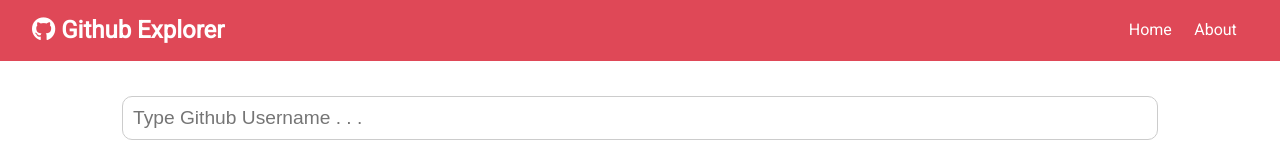
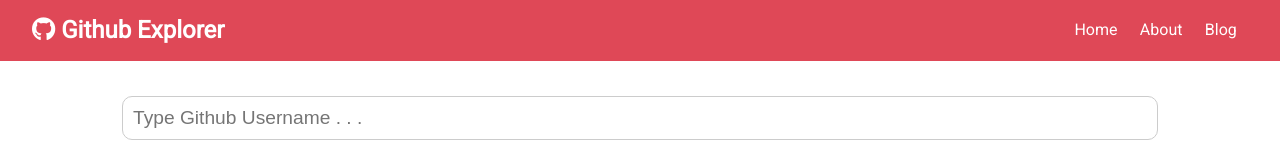
Before and after one commit to dipakkr/Github-Explorer, a React (Create React App) app: page / in a window 1280 px wide. Shown: the top 160 px of the page. Built offline with nearby package versions, Linux system fonts and the light colour scheme.

Commit message:
updated nav

```diff
--- a/src/components/layout/NavBar.js
+++ b/src/components/layout/NavBar.js
@@ -1,6 +1,6 @@
-import React from 'react';
-import PropTypes from 'prop-types';
-import { Link } from 'react-router-dom';
+import React from "react";
+import PropTypes from "prop-types";
+import { Link } from "react-router-dom";
 
 const Navbar = ({ icon, title }) => {
   return (
@@ -15,14 +15,17 @@ const Navbar = ({ icon, title }) => {
         <li>
           <Link to='/about'>About</Link>
         </li>
+        <li>
+          <Link to='/about'>Blog</Link>
+        </li>
       </ul>
     </nav>
   );
 };
 
 Navbar.defaultProps = {
-  title: 'Github Explorer',
-  icon: 'fab fa-github'
+  title: "Github Explorer",
+  icon: "fab fa-github"
 };
 
 Navbar.propTypes = {
```
